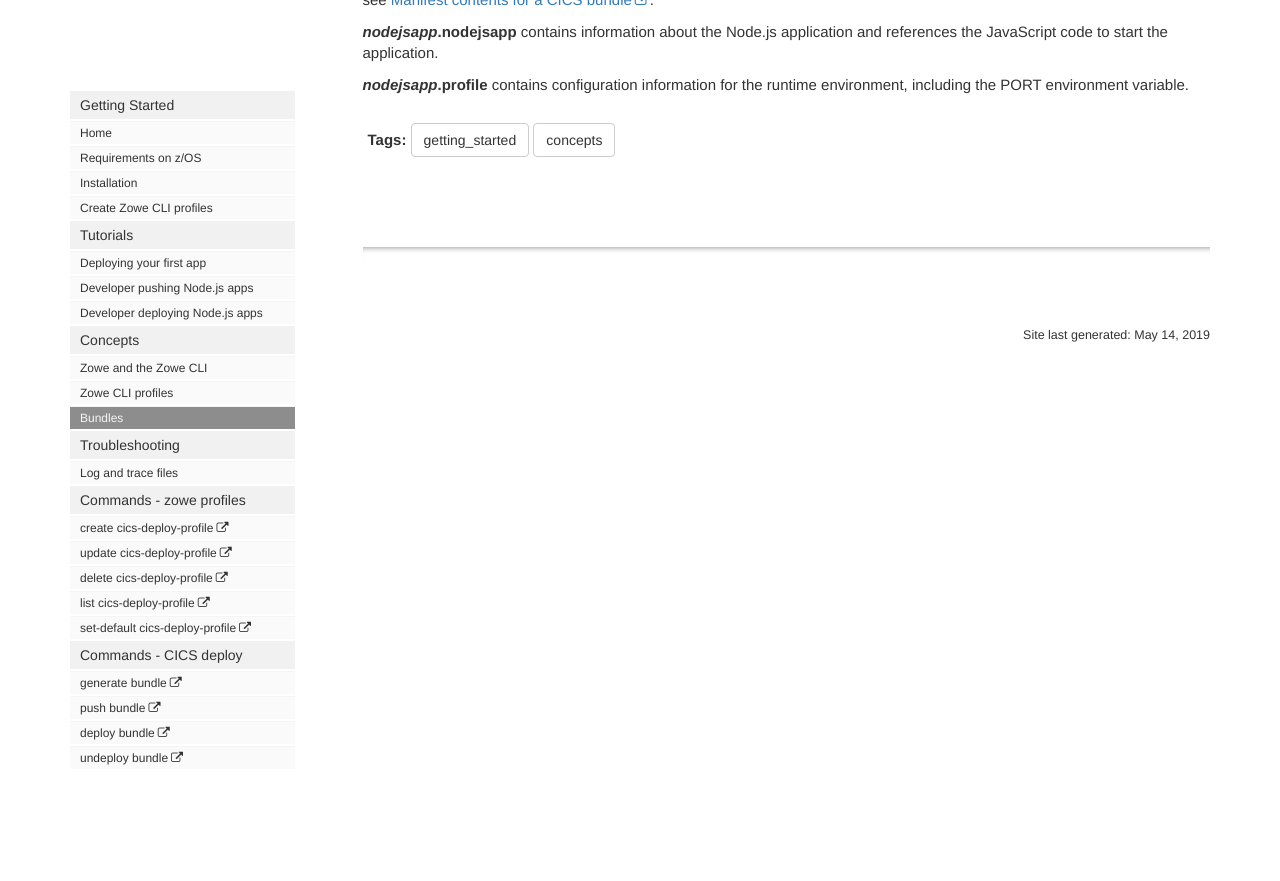
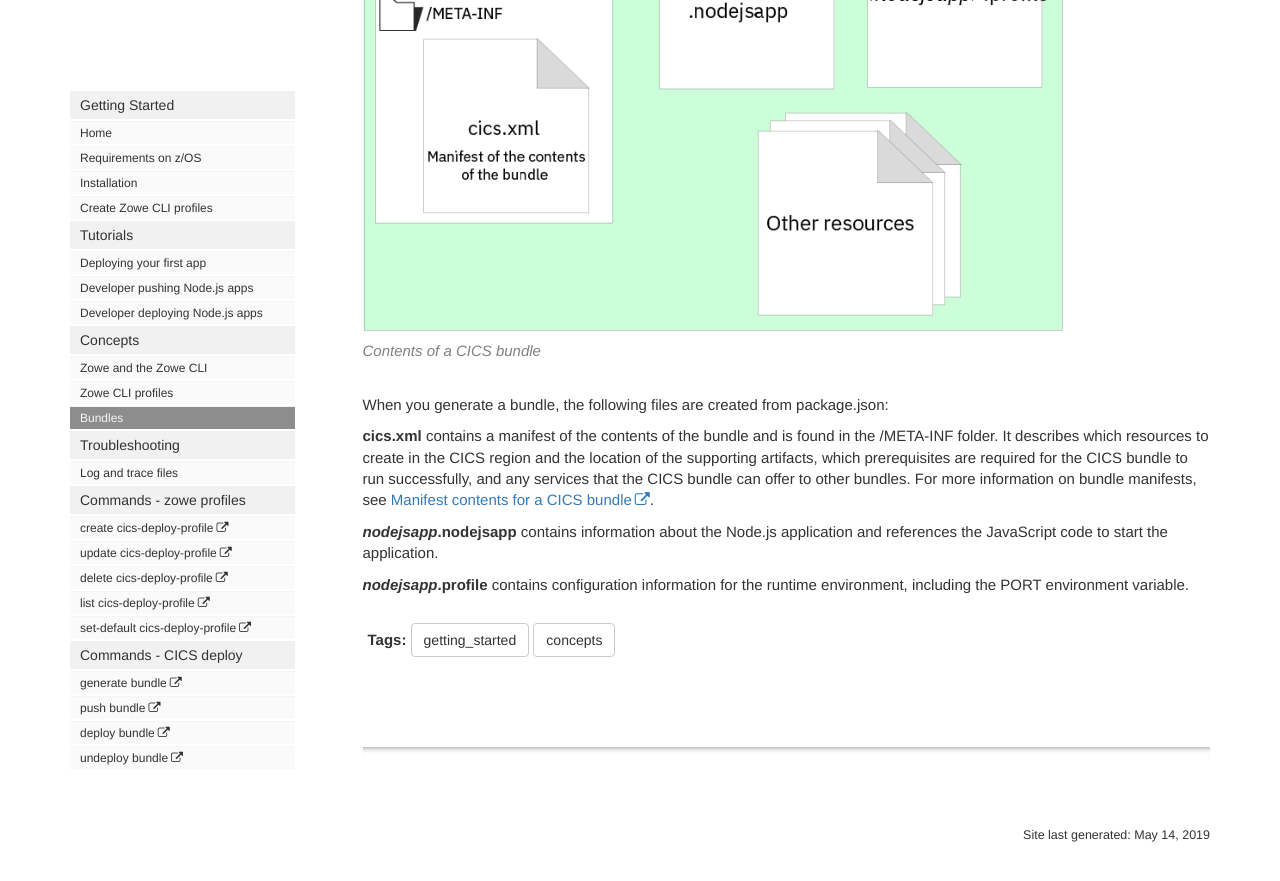
Before and after one commit to IBM/zowe-cli-cics-deploy-plugin, a Jekyll site: the page built from docs/pages/cdp/cdp-cics-bundles.md, in a window 1280 px wide and 900 px high, scrolled down 671 px. Shown: the top 881 px of the window. Built offline with Jekyll 4.4.1, drawn with Linux system fonts in a browser that asks for light colours; nearby versions of some CDN libraries; comment, search, counter and statistics services are not loaded.

Commit message:
trying to get image to work

```diff
--- a/docs/pages/cdp/cdp-cics-bundles.md
+++ b/docs/pages/cdp/cdp-cics-bundles.md
@@ -19,7 +19,7 @@ When the bundle is deployed in CICS, the associated Node.js application runs wit
 
 ## What goes in a bundle?
 
-![Contents of a CICS bundle](/docs/images/bundlecontents.png "title")
+{% include image.html file="bundlecontents.png" alt="Contents of a CICS bundle" caption="Contents of a CICS bundle" %}
 
 When you generate a bundle, the following files are created from package.json:
 
```
